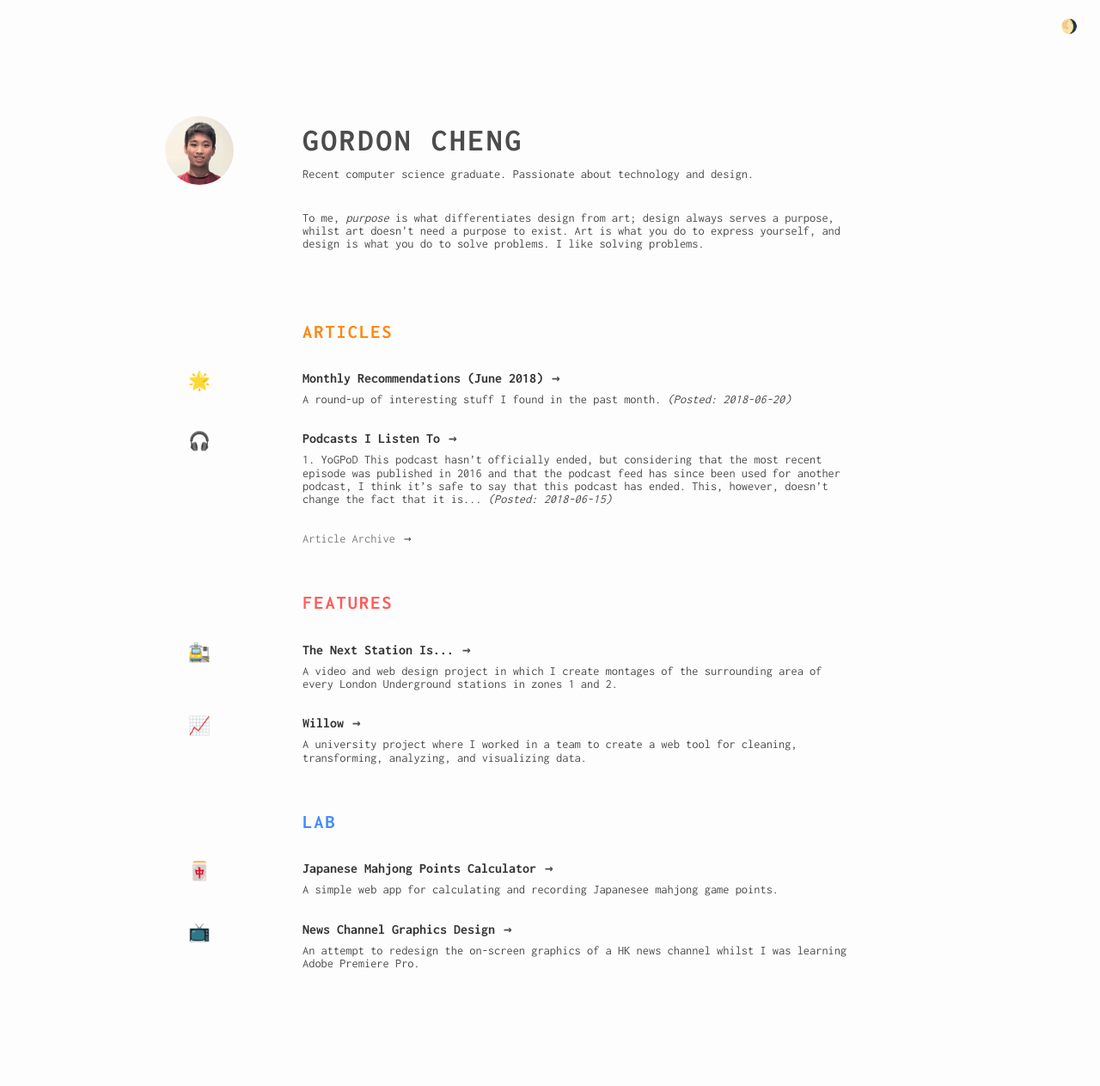
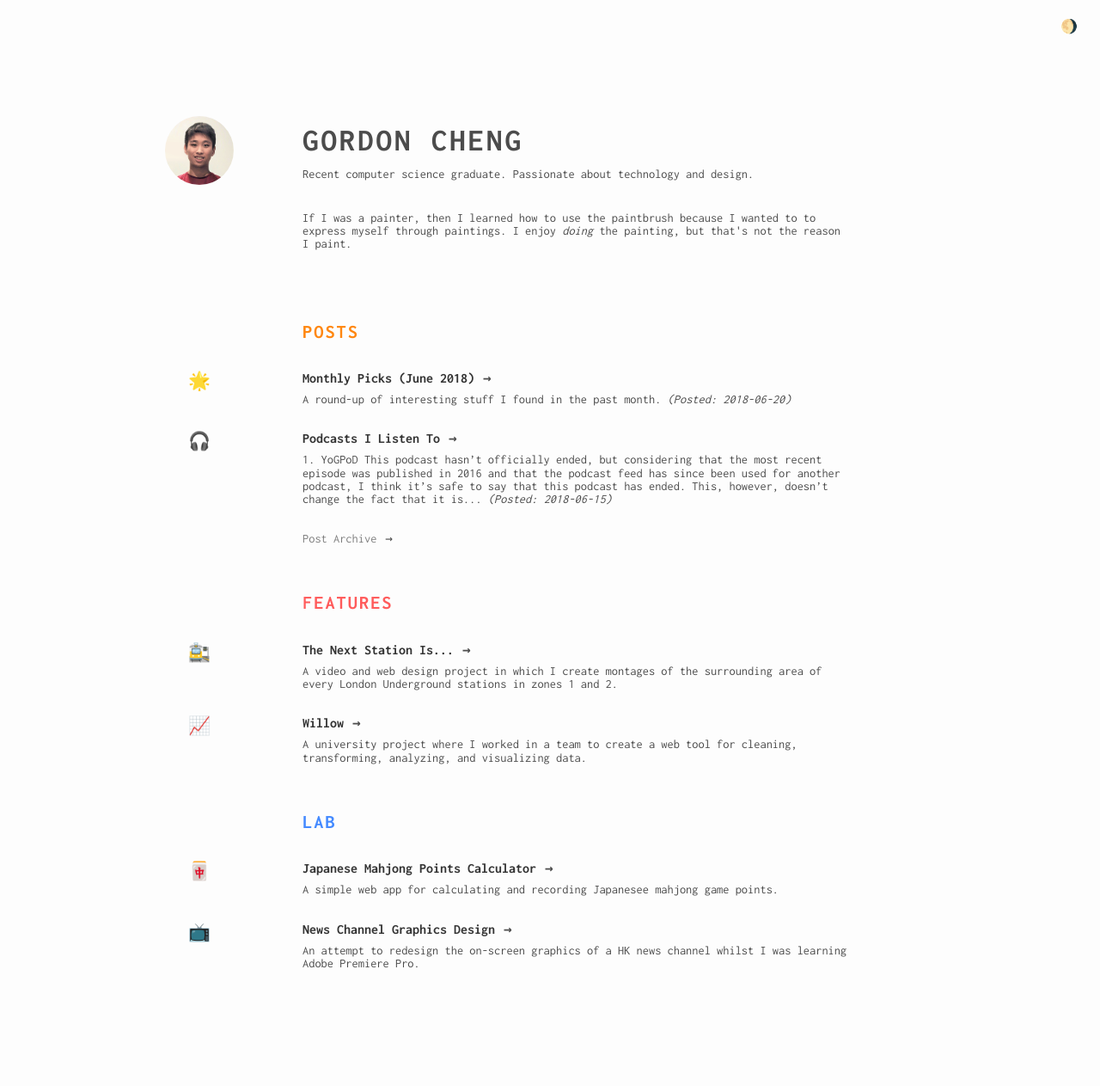
Before and after one commit to gcky/gcky.github.io, a Jekyll site: the page built from index.html, in a window 1280 px wide. Shown: the whole page at 86% size. Built offline with Jekyll 4.4.1, drawn with Linux system fonts in a browser that asks for light colours.

Commit message:
Implement basic fallback for grid and custom properties

```diff
--- a/_posts/2018-06-21-favourites.md
+++ b/_posts/2018-06-21-favourites.md
@@ -1,10 +1,10 @@
 ---
 layout: article
-title: Article - Monthly Recommendations (June 2018)
+title: Article - Monthly Picks (June 2018)
 date: 2018-06-20 16:16:01 -0600
 categories: article
-article_title: Monthly Recommendations (June 2018)
-type: ARTICLE
+article_title: Monthly Picks (June 2018)
+type: POST
 color: orange
 icon: 🌟
 custom_excerpt: A round-up of interesting stuff I found in the past month.
--- a/_sass/_index.scss
+++ b/_sass/_index.scss
@@ -6,16 +6,6 @@
 $section-title--blue: #448AFF;
 $section-title--orange: #FF8710;
 $link-highlight-color: #448AFF;
-
-.red {
-    color: $section-title--red;
-}
-.blue {
-    color: $section-title--blue;
-}
-.orange {
-    color: $section-title--orange;
-}
 
 * {
     transition: 100ms ease-in-out;
@@ -41,22 +31,30 @@
 }
 
 .main-grid {
+    display: -ms-grid;
     display: grid;
     grid-template-columns: 15vw minmax(50px, 800px) auto 20vw;
+    -ms-grid-columns: 15vw minmax(50px, 800px) auto 20vw;
     animation: fadein 300ms;
 }
 
 .home-item {
     grid-column: 2 / 3;
+    -ms-grid-column: 2;
+    -ms-grid-column-span: 2;
     grid-row-start: auto;
+    display: -ms-grid;
     display: grid;
     grid-template-columns: 80px 10% auto;
+    -ms-grid-columns: 80px 10% auto;
 
     &.title-container--name {
         margin-top: 15vh;
     }
     &.title-container--name--small {
         --vertical-margin: 5.5vh;
+        margin-top: 5.5vh;
+        margin-bottom: 5.5vh;
         margin-top: var(--vertical-margin);
         margin-bottom: var(--vertical-margin);
     }
@@ -76,6 +74,8 @@
 
 .left-cover {
     grid-column: 1 / 2;
+    -ms-grid-column: 1;
+    -ms-grid-column-span: 2;
     display: flex;
     flex-direction: column;
     align-items: center;
@@ -99,6 +99,8 @@
 
 .right-details {
     grid-column: 3 / 4;
+    -ms-grid-column: 3;
+    -ms-grid-column-span: 2;
     display: flex;
     flex-direction: column;
     color: $text-color;
@@ -234,17 +236,32 @@
 }
 
 
+.red {
+    color: $section-title--red;
+}
+.blue {
+    color: $section-title--blue;
+}
+.orange {
+    color: $section-title--orange;
+}
+
+
 
 
 @media screen and (max-width: $on-palm) {
     .main-grid {
         grid-template-columns: 8vw minmax(50px, 800px) auto 8vw;
+        -ms-grid-columns: 8vw minmax(50px, 800px) auto 8vw;
     }
     .home-item {
         grid-template-columns: 0 0 auto;
+        -ms-grid-columns: 0 0 auto;
     }
     .left-cover {
         grid-column: 3 / 4;
+        -ms-grid-column: 3;
+        -ms-grid-column-span: 2;
         align-items: flex-start;
     }
     .right-details__title--name {
@@ -261,4 +278,36 @@
     .theme-chooser-btn {
         position: absolute;
     }
+
+    _:-ms-lang(x), .home-item {
+        display: flex;
+        flex-direction: column;
+        padding: 0 30px;
+    }
+    _:-ms-lang(x), .home-item.right-details__title--name {
+        &.small {
+            &:before {
+                display: none;
+            }
+        }
+    }
 }
+
+@media all and (-ms-high-contrast: none), (-ms-high-contrast: active) {
+    .main-grid {
+        display: flex;
+        flex-direction: column;
+    }
+    .right-details {
+        max-width: 700px;
+    }
+    .theme-chooser-btn {
+        display: none;
+    }
+}
+
+@supports ( not (--a: 0)) {
+    .theme-chooser-btn {
+        display: none;
+    }
+}
--- a/archive.html
+++ b/archive.html
@@ -11,7 +11,7 @@
 
     <div class="home-item article-container--content">
         <div class="right-details">
-            <h1 class="right-details__title--content">ARTICLE ARCHIVE</h1>
+            <h1 class="right-details__title--content orange">POST ARCHIVE</h1>
         </div>
     </div>
     <div class="home-item header-separator"></div>
--- a/assets/js/theme.js
+++ b/assets/js/theme.js
@@ -29,7 +29,7 @@
     style.setProperty('--faint-text-color', 'rgba(255,255,255,.5)');
     try {
         document.getElementById('theme-chooser-btn').innerHTML = '☀️';
-    } catch {
+    } catch (e) {
         return;
     }
 }
@@ -43,7 +43,7 @@
     style.setProperty('--faint-text-color', '');
     try {
         document.getElementById('theme-chooser-btn').innerHTML = '🌖';
-    } catch {
+    } catch (e) {
         return;
     }
 }
--- a/index.html
+++ b/index.html
@@ -19,7 +19,7 @@
     <div class="home-item article-container--generic">
         <div class="right-details">
             <div class="right-details__description">
-                To me, <em>purpose</em> is what differentiates design from art; design always serves a purpose, whilst art doesn't need a purpose to exist. Art is what you do to express yourself, and design is what you do to solve problems. I like solving problems.
+                If I was a painter, then I learned how to use the paintbrush because I wanted to to express myself through paintings. I enjoy <em>doing</em> the painting, but that's not the reason I paint.
             </div>
         </div>
     </div>
@@ -28,7 +28,7 @@
     <div class="home-item header-separator"></div>
     <div class="home-item title-container--section">
         <div class="right-details">
-            <h1 class="right-details__title--section orange">ARTICLES</h1>
+            <h1 class="right-details__title--section orange">POSTS</h1>
         </div>
     </div>
 
@@ -48,7 +48,7 @@
     <div class="home-item article-container--generic">
         <div class="right-details">
             <div class="right-details__description">
-                <a class="title-links" href="/archive"><h1 class="right-details__title--generic light">Article Archive</h1></a>
+                <a class="title-links" href="/archive"><h1 class="right-details__title--generic light">Post Archive</h1></a>
             </div>
         </div>
     </div>
```
Also changed, not shown: _posts/2018-06-15-podcasts.md (+1 -1 lines).
